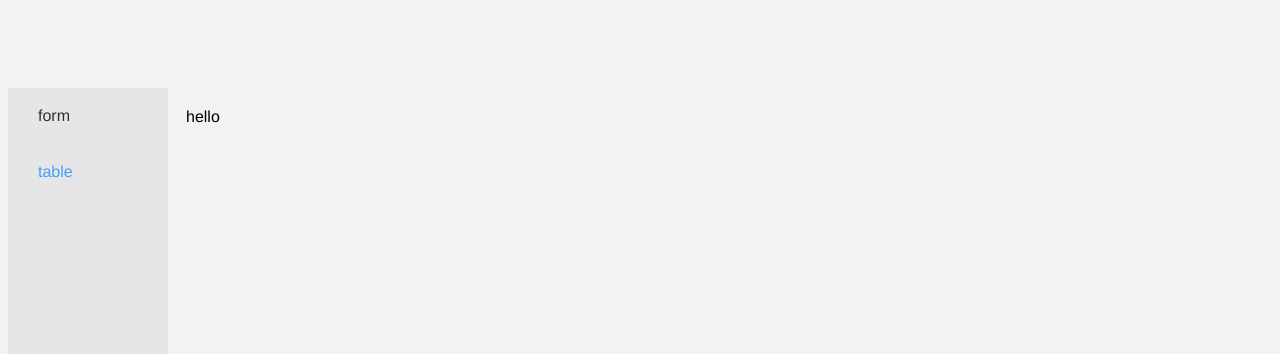
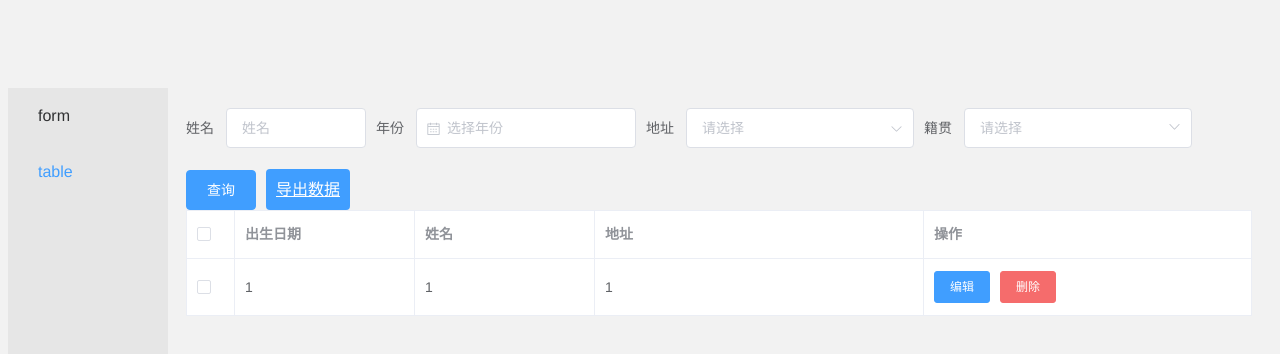
Before and after one commit to xt1995726/elementUIDemo, a Vue app: page /#/table in a window 1280 px wide. Shown: the top 354 px of the page. Built offline with nearby package versions, Linux system fonts and the light colour scheme.

Commit message:
table html

```diff
--- a/src/components/table/table.vue
+++ b/src/components/table/table.vue
@@ -1,13 +1,88 @@
 <template>
-    <div>
-        hello
-    </div>
+  <section>
+    <el-row>
+      <el-col :span="24">
+        <!-- 表单 -->
+        <el-form :inline="true" :model="formInline" class="demo-form-inline">
+          <el-form-item label="姓名">
+            <el-input v-model="formInline.user.name" placeholder="姓名" style="width:140px;"></el-input>
+          </el-form-item>
+          <el-form-item label="年份">
+            <el-date-picker v-model="formInline.user.date" align="right" type="year" placeholder="选择年份"></el-date-picker>
+          </el-form-item>
+          <el-form-item label="地址">
+            <el-cascader expand-trigger="hover" :options="options" v-model="formInline.user.address"></el-cascader>
+          </el-form-item>
+          <el-form-item label="籍贯">
+            <el-select v-model="formInline.user.place" placeholder="请选择">
+              <el-option v-for="item in places" :label="item.label" :value="item.value"></el-option>
+            </el-select>
+          </el-form-item>
+          <el-button type="primary" @click="onSubmit">查询</el-button>
+          <a href="javascript:;" id="download" style="background-color:#409EFF;color:#fff;padding:12px 10px!important;margin-left:10px!important;border-radius:4px" @click="download()" download="download.csv">导出数据</a>
+        </el-form>
+        <!-- 表格 -->
+        <el-table :data="tableData" border style="width:100%">
+          <el-table-column type="selection"></el-table-column>
+          <el-table-column prop="date" label="出生日期" width="180"></el-table-column>
+          <el-table-column prop="name" label="姓名" width="180"></el-table-column>
+          <el-table-column prop="address" label="地址"></el-table-column>
+          <el-table-column label="操作">
+            <template scope="scope">
+              <el-button type="primary" size="small" @click="handleEdit(scope.$index, scope.row)">编辑</el-button>
+              <el-button type="danger" size="small" @click="handleDelete(scope.$index, scope.row)">删除</el-button>
+            </template>
+          </el-table-column>
+        </el-table>
+				<div class="block">
+
+				</div>
+      </el-col>
+    </el-row>
+  </section>
 </template>
 <script>
 export default {
+  data() {
+    return {
+      formInline: {
+        user: {
+          name: '',
+          date: '',
+          address: '',
+          place: ''
+        }
+      },
+      tableData: [{
+        name: '1',
+        address: '1',
+        date: '1',
+      }],
+      options: [],
+      places: [],
+      dialogFormVisible: false,
+      editLoading: false,
+      form: {
+        name: '',
+        address: '',
+        date: '',
+      },
+      currentPage: 4,
+      table_index: 999,
+    };
+  },
+  methods: {
+    onSubmit() {
+      this.$message('mock data, the method is not function');
+    },
+    handleDelete(index, row) {
 
+    },
+    handleEdit(index, row) {
+
+    },
+  }
 }
 </script>
 <style>
-
 </style>
```
